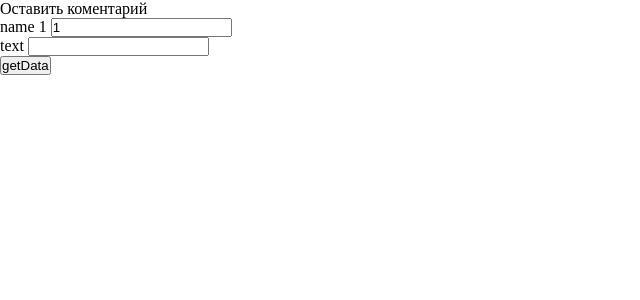
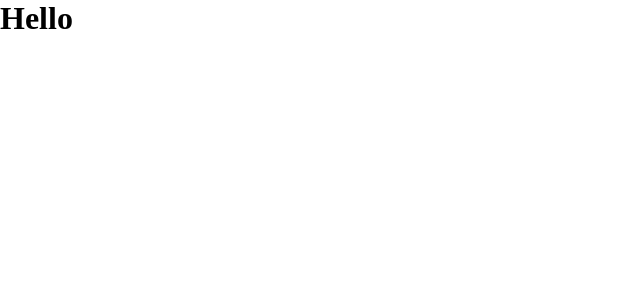
Before and after one commit to toron2c/vuepeoplus, a Vue app: page / in a window 1280 px wide. Shown: the top 300 px of the page, without its empty margins (0-640 px from the left). Built offline with nearby package versions, Linux system fonts and the light colour scheme.

Commit message:
add vuetify, pinia

```diff
--- a/package.json
+++ b/package.json
@@ -15,7 +15,8 @@
   "dependencies": {
     "pinia": "^2.1.7",
     "vue": "^3.4.21",
-    "vue-router": "^4.3.0"
+    "vue-router": "^4.3.0",
+    "vuetify": "^3.6.10"
   },
   "devDependencies": {
     "@rushstack/eslint-patch": "^1.8.0",
--- a/src/App.vue
+++ b/src/App.vue
@@ -1,43 +1,7 @@
 <template>
-  <div>
-    Оставить коментарий
-    <div>
-      name {{ author }}
-      <input
-        name="author"
-        :value="this.author"
-        id="author"
-        @input.prevent="changeNewComment"
-        autocomplete="off"
-      />
-    </div>
-    <div>
-      text {{ message }}
-      <input name="message" type="text" :value="message" id="text" />
-    </div>
-
-    <div>
-      <button>getData</button>
-    </div>
-  </div>
+  <h1>Hello</h1>
 </template>
 
-<script>
-export default {
-  computed: {},
-  data() {
-    return {
-      author: '1',
-      message: '',
-      date: ''
-    }
-  },
-  methods: {
-    changeNewComment(event) {
-      console.log(event)
-    }
-  }
-}
-</script>
+<script lang="ts" setup></script>
 
 <style></style>
--- a/src/main.ts
+++ b/src/main.ts
@@ -3,9 +3,11 @@ import './assets/main.css'
 import { createApp } from 'vue'
 import App from './App.vue'
 import router from './router'
+import { Vuetify } from './plugins/vuetify'
 
 const app = createApp(App)
 
 app.use(router)
+app.use(Vuetify)
 
 app.mount('#app')
--- /dev/null
+++ b/src/plugins/vuetify.ts
@@ -0,0 +1,8 @@
+import { createVuetify } from 'vuetify'
+import * as components from 'vuetify/components'
+import * as directives from 'vuetify/directives'
+
+export const Vuetify = createVuetify({
+  components,
+  directives
+})
```
Also changed, not shown: 1 other file (tests, documents, lock files or other folders).
